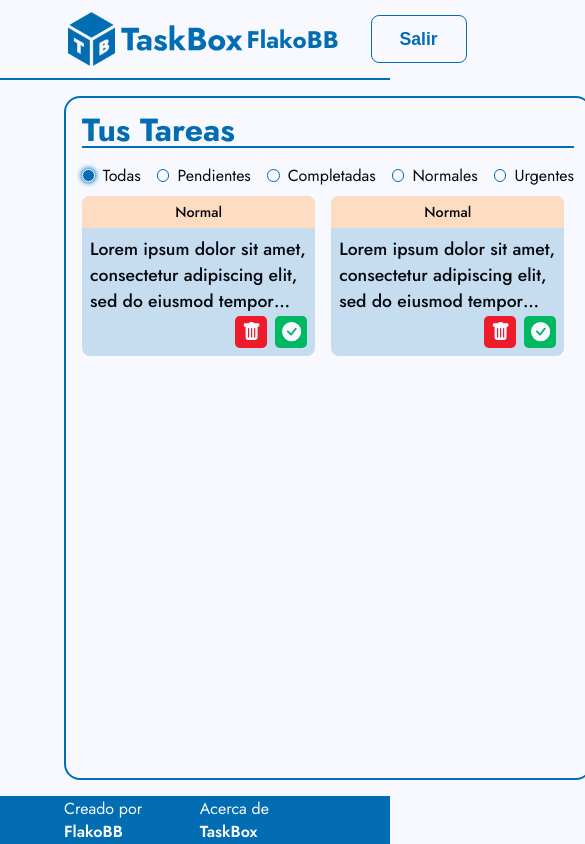
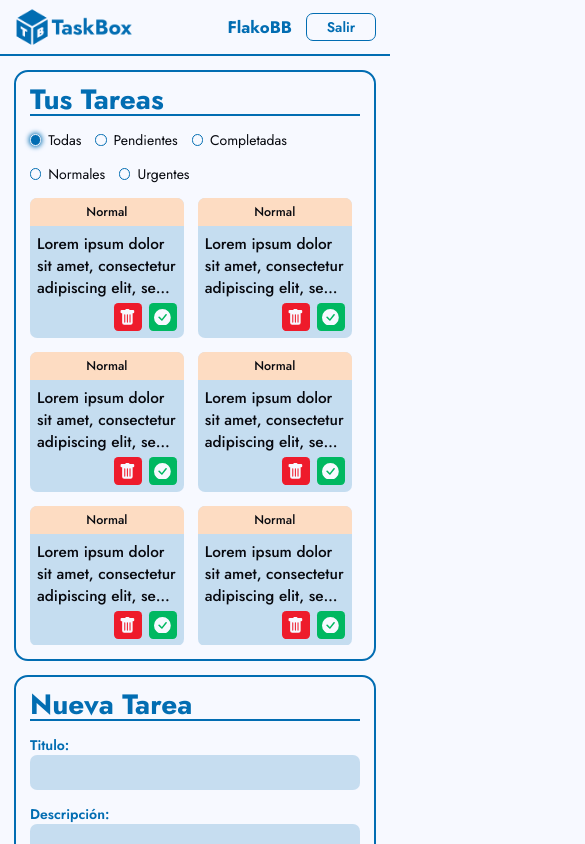
Before and after one commit to FlakoBB/taskbox, a Next.js app: page / in a window 390 px wide. Shown: the top 844 px of the page, 585 px wide, since content can reach past the window. Built offline with nearby package versions, Linux system fonts and the light colour scheme.

Commit message:
responsive styles

```diff
--- a/src/app/page.jsx
+++ b/src/app/page.jsx
@@ -20,6 +20,7 @@ export default function Home () {
       <Header />
       <main className={styles.main}>
         <SectionContainer title='Tus Tareas'>
+          <div className={styles.listContainer}>
             <div className={styles.radio_group}>
               <Radio name='tareas' label='Todas' state={filter === 'all'} onChange={() => handleFilterChange('all')} />
               <Radio name='tareas' label='Pendientes' state={filter === 'active'} onChange={() => handleFilterChange('active')} />
@@ -28,6 +29,7 @@ export default function Home () {
               <Radio name='tareas' label='Urgentes' state={filter === 'urgents'} onChange={() => handleFilterChange('urgents')} />
             </div>
             <TasksList />
+          </div>
         </SectionContainer>
         <SectionContainer title='Nueva Tarea'>
           <NewTaskForm />
--- a/src/components/TasksList.jsx
+++ b/src/components/TasksList.jsx
@@ -6,6 +6,15 @@ const TasksList = () => {
     <div className={styles.list}>
       <Task />
       <Task />
+      <Task />
+      <Task />
+      <Task />
+      <Task />
+      <Task />
+      <Task />
+      <Task />
+      <Task />
+      <Task />
     </div>
   )
 }
--- a/src/styles/footer.module.scss
+++ b/src/styles/footer.module.scss
@@ -22,3 +22,9 @@
     }
   }
 }
+
+@media (max-width: 767px) {
+  .footer {
+    padding: 1rem;
+  }
+}
--- a/src/styles/globals.scss
+++ b/src/styles/globals.scss
@@ -36,7 +36,7 @@ html {
 
     .formPage {
       @include mxn.flex_center;
-      height: 100dvh;
+      min-height: 100dvh;
       padding: 1rem;
 
       & :first-child {
@@ -45,6 +45,12 @@ html {
         height: fit-content;
       }
     }
+  }
+}
+
+@media (max-width: 1023px) {
+  html {
+    font-size: 14px;
   }
 }
 
--- a/src/styles/header.module.scss
+++ b/src/styles/header.module.scss
@@ -35,6 +35,7 @@
       border: 1px solid clr.$blue;
       border-radius: .5rem;
       color: clr.$blue;
+      font-family: inherit;
       font-size: 1.1rem;
       font-weight: 600;
       cursor: pointer;
@@ -45,3 +46,32 @@
     }
   }
 }
+
+@media (max-width: 767px) {
+  .header {
+    height: 4rem;
+    padding: 1rem;
+
+    .logo {
+      height: 3rem;
+
+      img {
+        height: 3rem;
+      }
+    }
+
+    .actions {
+      gap: 1rem;
+
+      .link {
+        font-size: 1.2rem;
+      }
+
+      button {
+        width: 5rem;
+        height: 2rem;
+        font-size: 1rem;
+      }
+    }
+  }
+}
--- a/src/styles/home.module.scss
+++ b/src/styles/home.module.scss
@@ -6,11 +6,37 @@
   height: calc(100dvh - 8rem);
   padding: 1rem 4rem;
 
-  .radio_group {
+  .listContainer {
     display: flex;
-    align-items: flex-start;
-    justify-content: flex-start;
+    flex-direction: column;
+    align-items: stretch;
     gap: 1rem;
-    height: 2rem;
+    height: 100%;
+
+    .radio_group {
+      display: flex;
+      align-items: flex-start;
+      justify-content: flex-start;
+      flex-wrap: wrap;
+      gap: 1rem;
+    }
   }
 }
+
+@media (max-width: 767px) {
+  .main {
+    height: auto;
+    min-height: calc(100dvh - 8rem);
+    grid-template-columns: 1fr;
+    grid-template-rows: 70vh auto;
+    padding: 1rem;
+  }
+}
+
+@media (min-width: 768px) and (max-height: 532px) {
+  .main {
+    height: auto;
+    grid-template-rows: minmax(30rem, 110vh);
+    padding: 1rem;
+  }
+}
--- a/src/styles/newTaskForm.module.scss
+++ b/src/styles/newTaskForm.module.scss
@@ -42,6 +42,7 @@
     textarea {
       flex-grow: 1;
       resize: none;
+      min-height: 4rem;
     }
   }
 
--- a/src/styles/profilePage.module.scss
+++ b/src/styles/profilePage.module.scss
@@ -6,7 +6,7 @@
   grid-template-columns: 2fr 1fr;
   grid-template-rows: 100%;
   gap: 1rem;
-  height: calc(100dvh - 8rem);
+  min-height: calc(100dvh - 8rem);
   padding: 1rem 4rem;
 
   .container {
@@ -14,6 +14,7 @@
     flex-direction: column;
     align-items: stretch;
     justify-content: space-between;
+    gap: 1rem;
     height: 100%;
 
     .fieldContainer {
@@ -75,7 +76,8 @@
 
     .btnDanger {
       height: 3rem;
-      font-size: 1.5rem;
+      font-family: inherit;
+      font-size: 1.2rem;
       font-weight: 600;
       color: clr.$white;
       border: none;
@@ -90,3 +92,11 @@
     }
   }
 }
+
+@media (max-width: 1023px) {
+  .main {
+    grid-template-columns: 1fr;
+    grid-template-rows: auto auto;
+    padding: 1rem;
+  }
+}
--- a/src/styles/taskPage.module.scss
+++ b/src/styles/taskPage.module.scss
@@ -112,8 +112,9 @@
         border: none;
         outline: none;
         color: clr.$white;
+        font-family: inherit;
         font-weight: 600;
-        font-size: 1.5rem;
+        font-size: 1.2rem;
         cursor: pointer;
 
         &.btnComplete {
@@ -135,3 +136,37 @@
     }
   }
 }
+
+@media (max-width: 767px) {
+  .main {
+    padding: 1rem;
+
+    .container {
+      .inputs {
+        grid-template-columns: 1fr;
+        grid-template-rows: auto minmax(15rem, 1fr);
+        gap: 1rem;
+
+        .inputs__section {
+          gap: 1rem;
+        }
+      }
+
+      .btns {
+        align-self: stretch;
+        flex-direction: column;
+        align-items: stretch;
+
+        button {
+          width: auto;
+        }
+      }
+    }
+  }
+}
+
+@media (min-width: 768px) and (max-height: 532px) {
+  .main {
+    height: auto;
+  }
+}
```
Lines whose indentation alone changed are shown as unchanged.
